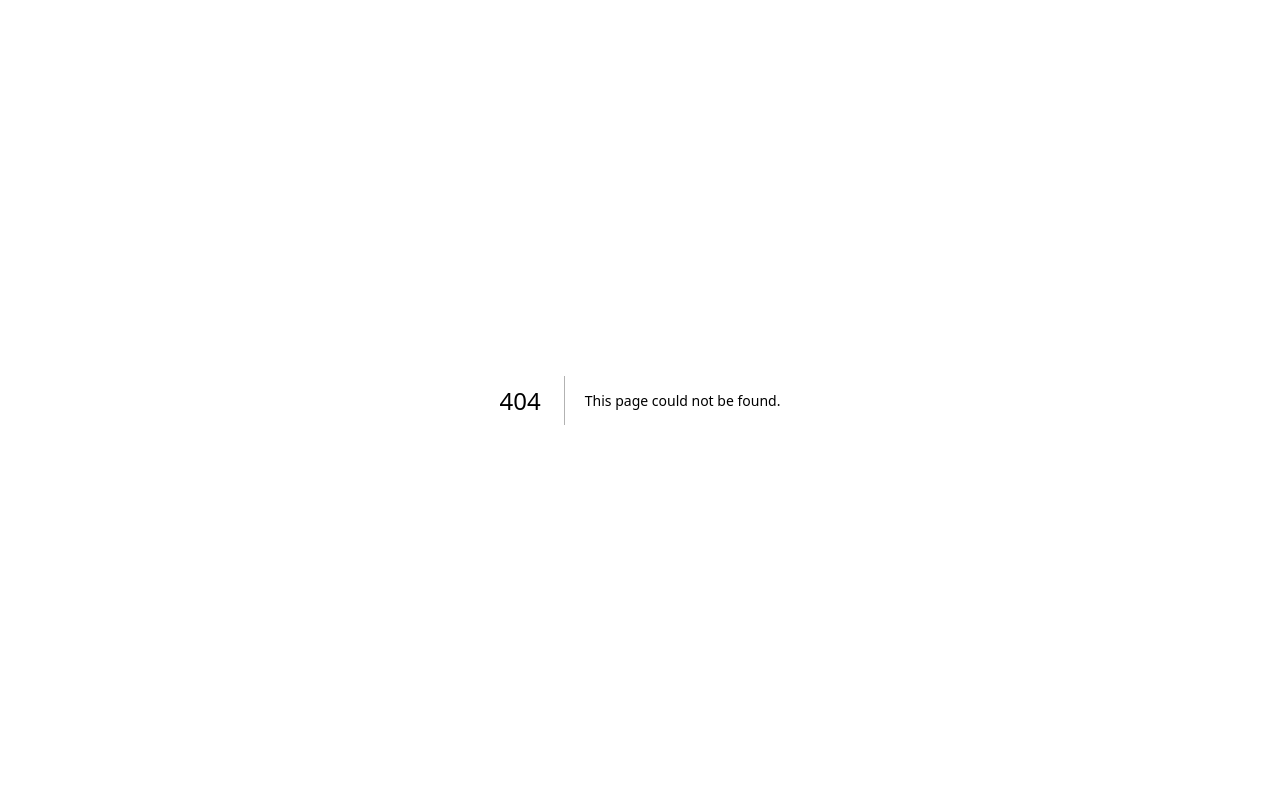
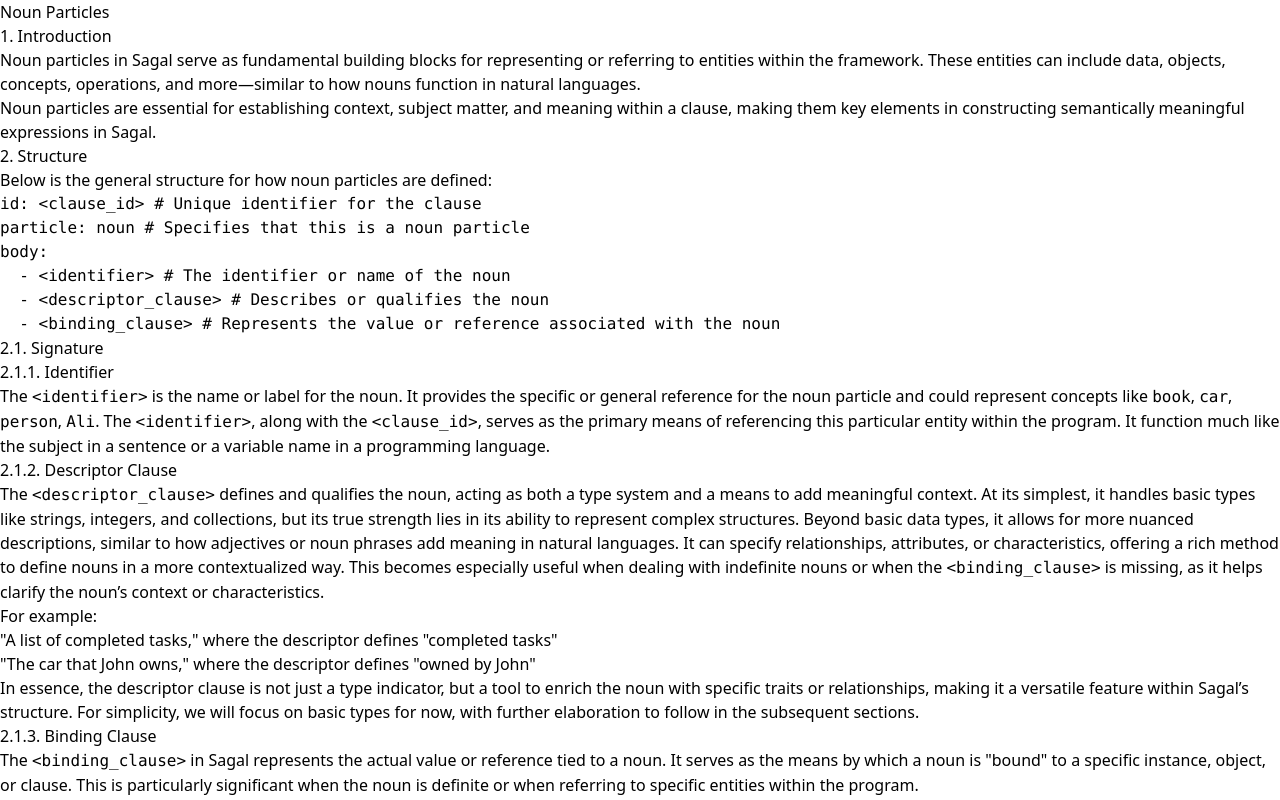
Before and after one commit to sagal-lang/pool, a Next.js app: page /specs/particles/noun in a window 1280 px wide. Before the commit this address had no page. Shown: the top 800 px of the page. Built offline with nearby package versions, Linux system fonts and the light colour scheme.

Commit message:
noun particle drafted.

```diff
--- a/pages/specs/particles/noun.md
+++ b/pages/specs/particles/noun.mdx
@@ -1,3 +1,5 @@
+import { Callout } from 'nextra/components'
+
 # Noun Particles
 
 ## 1. Introduction
@@ -65,7 +67,7 @@ The definiteness of a noun is determined by the presence or absence of a **bindi
 #### 3.1.1. Definite Nouns
 
 Definite nouns refer to specific entities that are clearly identifiable within the context.
-In Sagal, a noun is considered definite when the <binding_clause> is provided, explicitly associating the noun with a particular value or reference.
+In Sagal, a noun is considered definite when the `<binding_clause>` is provided, explicitly associating the noun with a particular value or reference.
 
 #### 3.1.2. Indefinite Nouns
 
@@ -194,4 +196,26 @@ This flexibility extends the noun representation to handle both natural language
 
 ## 5. Evaluation
 
-> TODO
+When a noun particle is evaluated, Sagal examines its key components, the `<descriptor_clause>` and `<binding_clause>`, to determine the noun’s identity, type, and whether it is associated with a specific value or reference.
+
+- **Descriptor Evaluation:** If present, the `<descriptor_clause>` adds further meaning to the noun.
+This can include resolving the noun’s type, attributes, or relationships (e.g., "the car owned by John").
+- **Binding Evaluation:** If the noun is bound to a specific value or reference, the evaluation process resolves this binding to provide the final, concrete meaning of the noun within the program.
+For definite nouns, this means resolving a reference to a specific instance.
+For indefinite nouns, the descriptor clause might serve as a placeholder until the noun is later bound.
+
+### 5.1 Scope
+
+Noun clauses in Sagal are evaluated within the scope of the clauses in which they are defined.
+The evaluation process ensures that references to other clauses or external values are properly resolved.
+This includes evaluating references to previously defined clauses or dynamically changing references as the program progresses.
+
+### 5.2 Context
+
+Context plays a significant role in Sagal’s evaluation process.
+While the `<descriptor_clause>` is the primary element that defines the noun context, the overall meaning of a noun is also influenced by the surrounding clauses.
+This contextual information shapes the interpretation of the noun, helping determine how it fits into the broader logic of the program.
+
+<Callout emoji="ℹ️" type="info">
+  **Note** We will delve deeper into concrete examples of the noun evaluation process once we cover additional particles and structures in later sections.
+</Callout>
```
